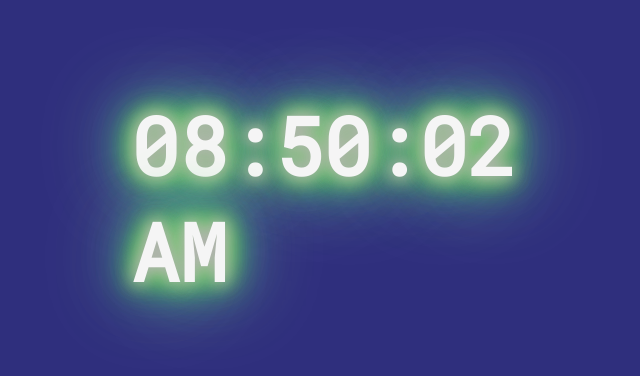
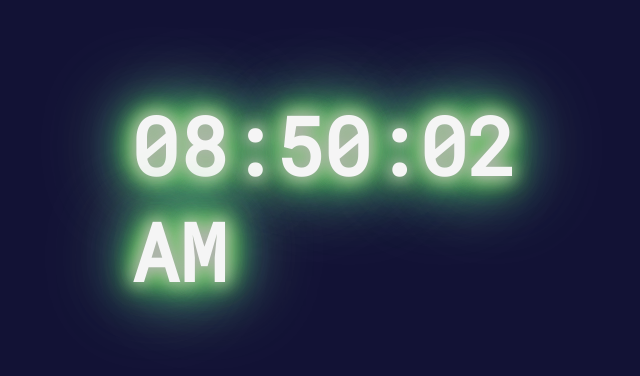
Before and after one commit to SerhanUygur/Projects, a plain HTML site: page clock/clock.html in a window 1280 px wide. Shown: the part 108-484 px from the top of the page, without its empty margins (269-909 px from the left). Drawn offline with Linux system fonts and the light colour scheme.

Commit message:
background color changed

```diff
--- a/clock/clock.css
+++ b/clock/clock.css
@@ -1,7 +1,7 @@
 body{
 
     font-size: 40px;
-    background-color: rgb(47, 47, 125);
+    background-color: rgb(18, 18, 53);
 
 }
 .time{
```
